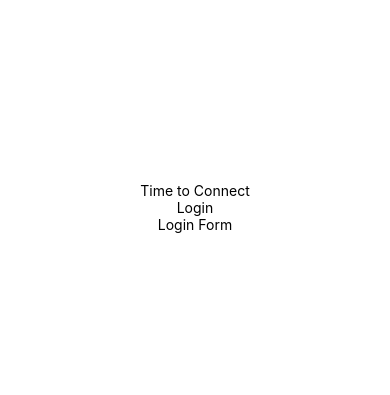
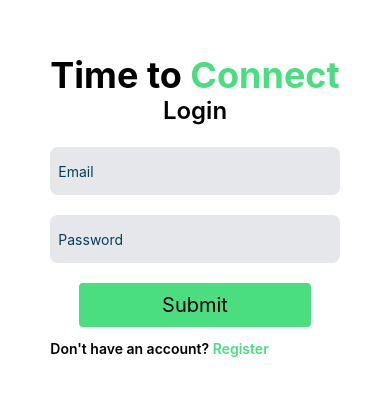
Before and after one commit to zacharywalsh13/Connect, a React Native app in the folder Connect/: screen / in a window 390 px wide. Shown: the part 215-610 px from the top of the page. Built offline with nearby package versions, Linux system fonts and the light colour scheme.

Commit message:
Alpha Login UI Done

```diff
--- a/Connect/components/Login/loginText.tsx
+++ b/Connect/components/Login/loginText.tsx
@@ -6,7 +6,7 @@ import { styled } from 'nativewind'
 const LoginText = () => {
     return (
         <>
-          <Text className='text-4xl font-bold	'>Time to <Text className='text-sky-800'>Connect</Text></Text>
+          <Text className='text-4xl font-bold	'>Time to <Text className='text-green-400'>Connect</Text></Text>
           <Text className='text-2xl font-semibold	'>Login</Text>
         </>
       )
--- a/Connect/components/login/Forms.tsx
+++ b/Connect/components/login/Forms.tsx
@@ -1,14 +1,57 @@
-// Form Template for Login
-
-import { View, Text } from 'react-native';
-import { styled } from 'nativewind';
+import { useState } from "react";
+import {
+  View,
+  TextInput,
+  TouchableOpacity,
+  StyleSheet,
+  Text,
+} from "react-native";
 
 const LoginForm = () => {
-    return (
-        <View>
-        <Text> Login Form </Text>
+    {/* User Input State */}
+  const [email, setEmail] = useState("");
+  const [password, setPassword] = useState("");
+
+    {/* On Press Function */}
+  const onPress = () => {
+    console.log(email, password);
+  };
+
+  return (
+    <View className="w-full">
+
+        <View className="w-full items-center">
+            {/* Email Form */}
+            <View className="w-full bg-gray-200 rounded-lg h-12 mt-5 justify-center p-2">
+            <TextInput
+                className="h-12 text-black"
+                placeholder="Email"
+                placeholderTextColor="#003f5c"
+                onChangeText={(text) => setEmail(text)}
+            />
+            </View>
+            {/* Password Form */}
+            <View className="w-full bg-gray-200 rounded-lg h-12 m-5 justify-center p-2">
+            <TextInput
+                className="h-12 text-black"
+                secureTextEntry
+                placeholder="Password"
+                placeholderTextColor="#003f5c"
+                onChangeText={(text) => setPassword(text)}
+            />
+            </View>
+            {/* Submit Button */}
+            <TouchableOpacity
+            className="bg-green-400 text-white font-bold py-2 px-4 rounded w-4/5 items-center"
+            onPress={onPress}
+            >
+            <Text className="text-xl ">Submit</Text>
+            </TouchableOpacity>
         </View>
-    );
-}
+        {/* Register Text */}
+        <Text className="mb-0 mt-2 pt-1 text-sm font-semibold">Don't have an account? <Text className="text-danger transition duration-150 ease-in-out hover:text-danger-600 focus:text-danger-600 active:text-danger-700 text-green-400">Register</Text></Text>
+    </View>
+  );
+};
 
 export default LoginForm;
--- a/Connect/tailwind.config.js
+++ b/Connect/tailwind.config.js
@@ -1,6 +1,8 @@
 /** @type {import('tailwindcss').Config} */
 module.exports = {
-  content: ["./App.{js,jsx,ts,tsx}", "./screens/**/*.{js,jsx,ts,tsx}"],
+  content: ["./App.{js,jsx,ts,tsx}",
+           "./screens/**/*.{js,jsx,ts,tsx}",
+           "./components/**/*.{js,jsx,ts,tsx}",],
   theme: {
     extend: {},
   },
```
